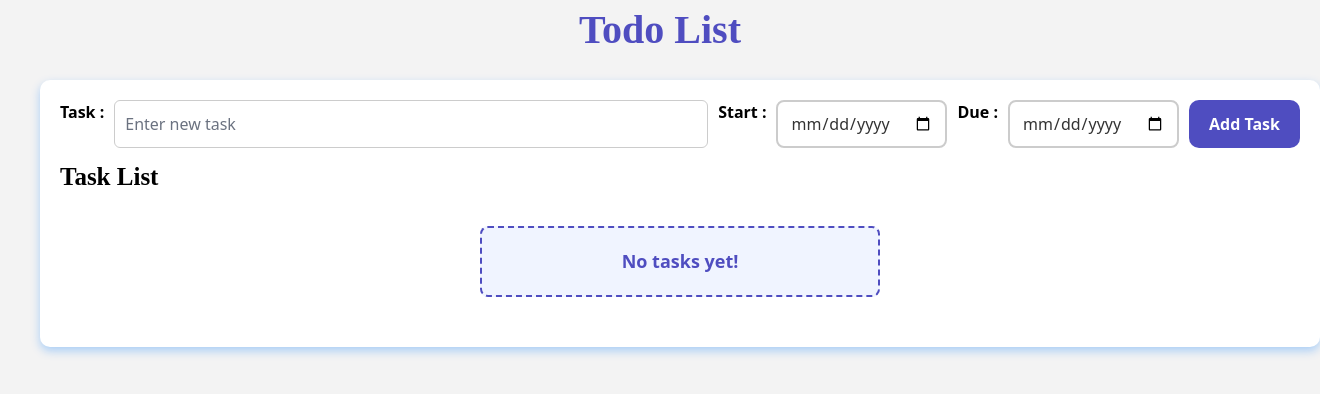
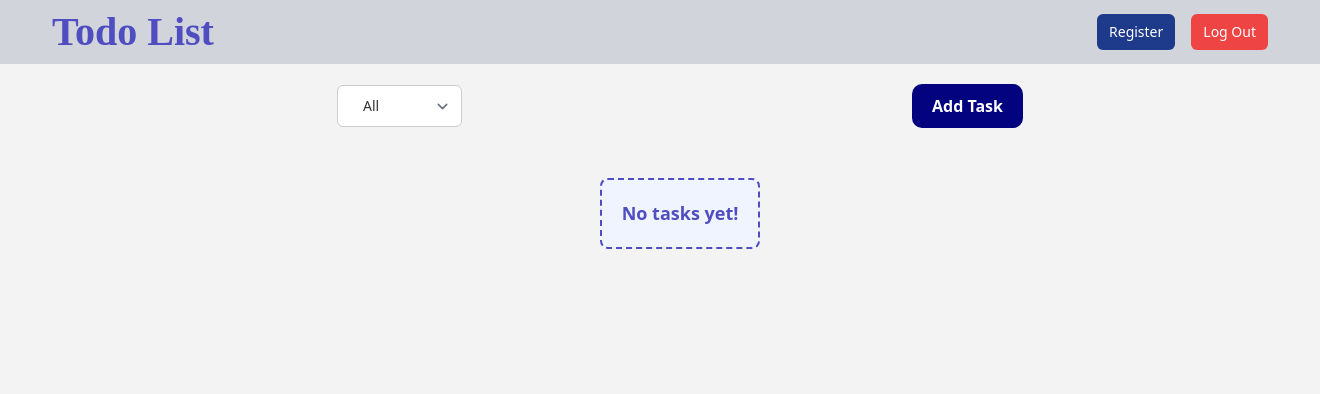
Before and after one commit to Neang-168/Exam-TodoList, a PHP site: page / in a window 1320 px wide. Shown: the top 394 px of the page. Run offline with PHP 8.4, Linux system fonts and the light colour scheme; data that the repository does not hold is empty; some libraries are stand-ins or nearby versions.

Commit message:
Review Assignment fron feedback

```diff
--- a/Partails/header.php
+++ b/Partails/header.php
@@ -6,6 +6,6 @@
     <meta name="viewport" content="width=device-width, initial-scale=1.0">
     <title>Todo-List</title>
     <script src="https://cdn.tailwindcss.com?plugins=forms"></script>
-    <link rel="stylesheet" href="stylePage.css">
+    <link rel="stylesheet" href="/todoList/stylePage.css">
 </head>
 <body>
--- /dev/null
+++ b/Partails/nav.php
@@ -0,0 +1,26 @@
+<nav class="bg-gray-300">
+    <div class="mx-auto max-w-7xl px-4 sm:px-6 lg:px-8">
+        <div class="flex h-16 items-center justify-between">
+            <div class="flex items-center">
+                <h1 class="head-text">
+                    Todo List
+                </h1>
+            </div>
+            <div class="hidden md:block">
+                <div class="ml-4 flex items-center md:ml-6 space-x-4">
+                    <a href="Views/register-task.view.php"
+                        class="rounded-md px-3 py-2 text-sm font-medium bg-blue-900 text-white hover:bg-blue-400 focus:outline-none focus:ring-2 focus:ring-gray-500"
+                        aria-current="page">
+                        Register
+                    </a>
+                    <a href="Views/login-task.view.php"
+                        class="rounded-md px-3 py-2 text-sm font-medium bg-red-500 text-white hover:bg-red-400 focus:outline-none focus:ring-2 focus:ring-gray-500"
+                        aria-current="page">
+                        Log Out
+                    </a>
+                </div>
+            </div>
+
+        </div>
+    </div>
+</nav>
--- a/Views/create-task.view.php
+++ b/Views/create-task.view.php
@@ -1,9 +1,39 @@
-<form action="Controllers/create-task.php" method="POST" class="add-task-form">
-    <label for="task" class="lb-label">Task : </label>
-    <input type="text" placeholder="Enter new task" name="task" required>
-    <label for="" class="lb-label">Start :</label>
-    <input type="date" name="start_date" required placeholder="Start Date">
-    <label for="" class="lb-label">Due :</label>
-    <input type="date" name="due_date" required placeholder="Due Date">
-    <button class="btn-add-task" type="submit">Add Task</button>
-</form>
+<?php
+require '../Partails/header.php';
+$today = date('Y-m-d');
+?>
+<div class="container-create">
+    <div>
+        <form action="../Controllers/create-task.php" method="POST" class="add-task-form">
+            <div class="header-bar">
+                <h1 class="txt-list">Create Task</h1>
+                <a href="../index.php" style="color: red; font-size: 24px;">❌</a>
+            </div>
+            <hr>
+            <label for="task" class="lb-label">Task : </label>
+            <input type="text" placeholder="Enter new task" name="task" required>
+            <label for="" class="lb-label">Start Date :</label>
+            <input type="date" name="start_date" id="start_date" required>
+            <label for="" class="lb-label">Due Date :</label>
+            <input type="date" name="due_date" id="due_date" required>
+            <button class="inline-block btn-create-task " type="submit">Add Task</button>
+        </form>
+    </div>
+</div>
+<script>
+    const startDate = document.getElementById('start_date');
+    const dueDate = document.getElementById('due_date');
+
+    const today = new Date().toISOString().split('T')[0];
+    startDate.min = today;
+    dueDate.min = today;
+
+    startDate.addEventListener('change', () => {
+        dueDate.min = startDate.value;
+        if (dueDate.value < startDate.value) {
+            dueDate.value = '';
+        }
+    });
+</script>
+
+<?php require '../Partails/footer.php';
--- a/Views/index.view.php
+++ b/Views/index.view.php
@@ -1,54 +1,81 @@
+<script>
+    function confirmDelete() {
+        return confirm('Are you sure you want to delete this task?');
+    }
+</script>
 <?php
+$statusFilter = isset($_GET['status']) ? $_GET['status'] : '';
+
 if ($result->num_rows > 0) {
-    echo "<ul class='task-list'>";
+    echo "<table class='task-table'>";
+    echo "<thead>
+            <tr>
+                <th>ID</th>
+                <th>Task</th>
+                <th>Start Date</th>
+                <th>Due Date</th>
+                <th>Status</th>
+                <th>Actions</th>
+            </tr>
+          </thead>";
+    echo "<tbody>";
+
     while ($row = $result->fetch_assoc()) {
-        $statusClass = $row['status'] === '' ? '' : $row['status'];
+        $currentStatus = strtolower(trim($row['status'] ?? ''));
+        if ($currentStatus === '' || $currentStatus === null) {
+            $currentStatus = 'todo';
+        }
+        $statusClass = $currentStatus;
 
-        echo "<li class='task-item {$statusClass}'>";
+        echo "<tr class='{$statusClass}'>";
 
-        // Show task text and status if not empty
-        echo "<span>" . htmlspecialchars($row['task']);
-        if ($row['status'] !== '') {
-            echo " (" . htmlspecialchars($row['status']) . ")";
-        }
+        // ID
+        echo "<td>" . htmlspecialchars($row['id']) . "</td>";
 
-        // Show start and due dates
-        if (!empty($row['start_date'])) {
-            echo " || Start: " . htmlspecialchars($row['start_date']);
-        }
-        if (!empty($row['due_date'])) {
-            echo " || Due: " . htmlspecialchars($row['due_date']);
-        }
+        // Task
+        echo "<td>" . htmlspecialchars($row['task']) . "</td>";
 
-        echo "</span>";
+        // Start Date
+        echo "<td>" . (!empty($row['start_date']) ? htmlspecialchars($row['start_date']) : '-') . "</td>";
 
-        echo "<div class='task-actions'>
-                    <form class='inline btn-inprocess' method='POST' action='Controllers/update-task.php'>
-                        <input type='hidden' name='id' value='" . $row['id'] . "'>
-                        <input type='hidden' name='newstatus' value='inprocess'>
-                        <button type='submit'>In Process</button>
-                    </form>
+        // Due Date
+        echo "<td>" . (!empty($row['due_date']) ? htmlspecialchars($row['due_date']) : '-') . "</td>";
+        echo "<td style='vertical-align: middle;'>
+        <form method='POST' action='Controllers/update-task.php' style='display:inline;'>
+        <input type='hidden' name='id' value='" . $row['id'] . "'>
+        <!-- ADD THESE LINES: -->
+        <input type='hidden' name='page' value='" . htmlspecialchars($page) . "'>
+        <input type='hidden' name='status' value='" . htmlspecialchars($status) . "'>
+        <input type='hidden' name='query' value='" . htmlspecialchars($query) . "'>
+        <select name='newstatus' onchange='this.form.submit()' class='select-status' >
+            <option value='todo' " . ($currentStatus === 'todo' ? 'selected' : '') . ">Todo</option>
+            <option value='inprocess' " . ($currentStatus === 'inprocess' ? 'selected' : '') . ">Inprocess</option>
+            <option value='completed' " . ($currentStatus === 'completed' ? 'selected' : '') . ">Completed</option>
+        </select>
+        </form>
+        </td>";
 
-                    <form class='inline btn-complete' method='POST' action='Controllers/update-task.php'>
-                        <input type='hidden' name='id' value='" . $row['id'] . "'>
-                        <input type='hidden' name='newstatus' value='completed'>
-                        <button type='submit'>Completed</button>
-                    </form>
+        // ACTIONS column: Update and Delete forms
+        echo "<td class='task-actions'>";
 
-                    <form class='inline btn-update' method='GET' action='edit-task.php'>
-                        <input type='hidden' name='id' value='" . $row['id'] . "'>
-                        <button type='submit'>Update</button>
-                    </form>
+        // Update form
+        echo "<form class='btn-update' method='GET' action='edit-task.php' >
+        <input type='hidden' name='id' value='" . $row['id'] . "'>
+        <button type='submit'>Update</button>
+        </form>";
 
-                    <form class='inline btn-delete' method='POST' action='Controllers/delete-task.php'>
-                        <input type='hidden' name='id' value='" . $row['id'] . "'>
-                        <button type='submit'>Delete</button>
-                    </form>
-                </div>";
+        // Delete form
+        echo "<form class='btn-delete' method='POST' action='Controllers/delete-task.php' onsubmit='return confirmDelete()'>
+        <input type='hidden' name='id' value='" . $row['id'] . "'>
+        <button type='submit'>Delete</button>
+        </form>";
 
-        echo "</li>";
+        echo "</td>";
+        echo "</tr>";
     }
-    echo "</ul>";
+
+    echo "</tbody>";
+    echo "</table>";
 } else {
     require 'Partails/empty-task.php';
 }
--- a/index.php
+++ b/index.php
@@ -2,18 +2,43 @@
 require 'Partails/header.php';
 require 'Database.php';
 require 'Controllers/pagination.php';
+require 'Partails/fillter-status.php';
+
+?>
+<?php
+$status = isset($_GET['status']) ? trim($_GET['status']) : '';
 ?>
 <div>
-    <h1 class="head-text">
+    <!-- <h1 class="head-text">
         Todo List
-    </h1>
+    </h1> -->
+    <?php require 'Partails/nav.php'?>
 </div>
 <div class="container">
     <div>
-        <?php require 'Views/create-task.view.php'; ?>
-    </div>
-    <div>
-        <h2 class="txt-list">Task List</h2>
+        <div class="search">
+            <form method="GET" style="display: flex; align-items: center; gap: 10px;">
+                <!-- <input type="text" name="query" id="query" placeholder="Search tasks..."> -->
+                <select name="status" id="status">
+                    <option value="" <?= $status === '' ? 'selected' : '' ?>>All</option>
+                    <option value="todo" <?= $status === 'todo' ? 'selected' : '' ?>>Todo</option>
+                    <option value="inprocess" <?= $status === 'inprocess' ? 'selected' : '' ?>>Inprocess</option>
+                    <option value="completed" <?= $status === 'completed' ? 'selected' : '' ?>>Completed</option>
+                </select>
+            </form>
+            <script>
+                document.getElementById('status').addEventListener('change', function() {
+                    this.form.submit();
+                });
+                document.getElementById('status-filter').addEventListener('change', function() {
+                    const params = new URLSearchParams(window.location.search);
+                    params.set('status', this.value);
+                    window.location.search = params.toString();
+                });
+            </script>
+            <a href="Views/create-task.view.php" class="btn-add-task">Add Task</a>
+        </div>
+        <p></p>
     </div>
     <div>
         <?php require 'Views/index.view.php'; ?>
--- a/stylePage.css
+++ b/stylePage.css
@@ -4,16 +4,21 @@ body {
   margin: 0;
 }
 .container {
-  margin-top: 20px;
-  padding: 20px;
+  display: flex;
+  flex-direction: column;
+  align-items: center;
+  justify-content: center;
+  margin-left: 40px;
+}
+.container-create {
+  max-width: 400px; /* nice small card width */
+  margin: 40px auto; /* center horizontally */
+  padding: 20px; /* inner spacing */
   background-color: #ffffff;
   border-radius: 10px;
-  box-shadow: 0 4px 10px rgba(0, 123, 255, 0.3);
-  /* display: flex; */
-  margin-left: 40px;
-  align-items: center;
-  justify-content: center;
+  box-shadow: 0 6px 15px rgba(0, 0, 0, 0.1);
 }
+
 .head-text {
   font-family: "Times New Roman", Times, serif;
   display: flex;
@@ -26,18 +31,22 @@ body {
 .lb-label {
   font-weight: bold;
   display: block;
-  text-align: center;
-  justify-content: center;
+  text-align: start;
+  justify-content: start;
 }
 .txt-list {
   margin-top: 10px;
   font-family: "Times New Roman", Times, serif;
   font-weight: bold;
+  color: rgb(9, 9, 139);
   font-size: 25px;
 }
 .add-task-form {
   display: flex;
   gap: 10px;
+  display: flex;
+  flex-direction: column;
+  width: 100%;
 }
 
 .add-task-form input[type="text"] {
@@ -65,15 +74,116 @@ input[type="date"]:focus {
 input[type="date"]::placeholder {
   color: #999;
 }
+.search {
+  gap: 200px;
+  margin-left: 110px;
+  margin: 20px 0;
+  display: flex;
+  justify-content: space-between;
+  align-items: center;
+  /* margin-bottom: 5px; */
+  flex-wrap: wrap; /* responsive */
+}
+
+.search input {
+  padding: 8px 12px;
+  border: 1px solid #ccc;
+  border-radius: 6px;
+  font-size: 14px;
+  transition: border-color 0.3s;
+}
+
+.search input:focus {
+  border-color: #007bff;
+  outline: none;
+}
+
+.search button:hover {
+  background-color: #0056b3;
+}
 
 .btn-add-task {
-  background: #4f4dc0;
+  background: rgb(3, 3, 128);
   border-radius: 10px;
   padding: 10px 20px;
   color: white;
   font-weight: bold;
   border: none;
   cursor: pointer;
+  margin-left: 250px;
+}
+.btn-create-task {
+  display: block;
+  width: 100%;
+  padding: 10px 16px;
+  text-align: center;
+  font-weight: 600;
+  border-radius: 6px;
+  border: none;
+  cursor: pointer;
+  background-color: #0357b1; /* Blue background */
+  color: #fff;
+  transition: background-color 0.2s;
+  text-decoration: none;
+}
+.header-bar {
+  display: flex;
+  justify-content: space-between;
+  align-items: center;
+  margin-bottom: 10px;
+  padding: 0 10px;
+}
+.btn-back {
+  padding: 8px 12px;
+  color: red;
+  font-size: 18px;
+  font-weight: bold;
+  cursor: pointer;
+}
+tr.completed {
+  /* background-color: #d4edda; */
+  color: #155724;
+}
+
+tr.completed td {
+  text-decoration: line-through;
+}
+tr.inprocess {
+  /* background-color: #d4edda; */
+  color: blue;
+}
+
+select#status {
+  padding: 8px 25px;
+  font-size: 14px;
+  border: 1px solid #ccc;
+  border-radius: 6px;
+  background-color: #fff;
+  color: #333;
+  cursor: pointer;
+  transition: border-color 0.2s, box-shadow 0.2s;
+}
+
+select#status:focus {
+  border-color: #007bff;
+  box-shadow: 0 0 4px rgba(0, 123, 255, 0.3);
+  outline: none;
+}
+.select-status {
+  padding: 8px 25px;
+  font-size: 14px;
+  border: 1px solid #ccc;
+  border-radius: 6px;
+  background-color: #fff;
+  color: #333;
+  cursor: pointer;
+  transition: border-color 0.2s, box-shadow 0.2s;
+}
+
+.select-status:focus {
+  border-color: #007bff;
+  box-shadow: 0 0 4px rgba(0, 123, 255, 0.3);
+  outline: none;
 }
 
 .task-list {
```
Also changed, not shown: other parts of stylePage.css (+33 -24 lines), Controllers/create-task.php (+31 -9 lines), Controllers/login-task.php (added, +33 -0 lines), Controllers/register-task.php (added, +59 -0 lines), Controllers/update-task.php (+15 -9 lines), Partails/fillter-status.php (added, +37 -0 lines), Views/login-task.view.php (added, +59 -0 lines), Views/register-task.view.php (added, +49 -0 lines), edit-task.php (+31 -7 lines), Views/error-date.php (line endings or trailing spaces).
